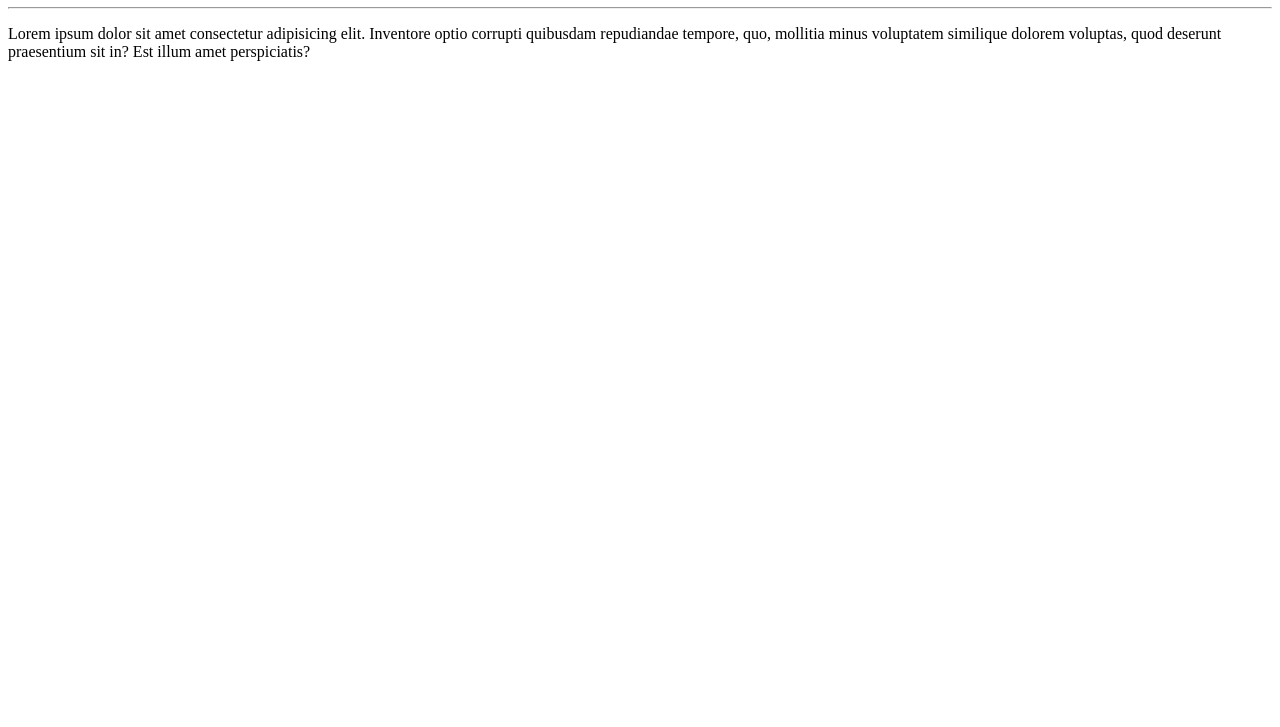
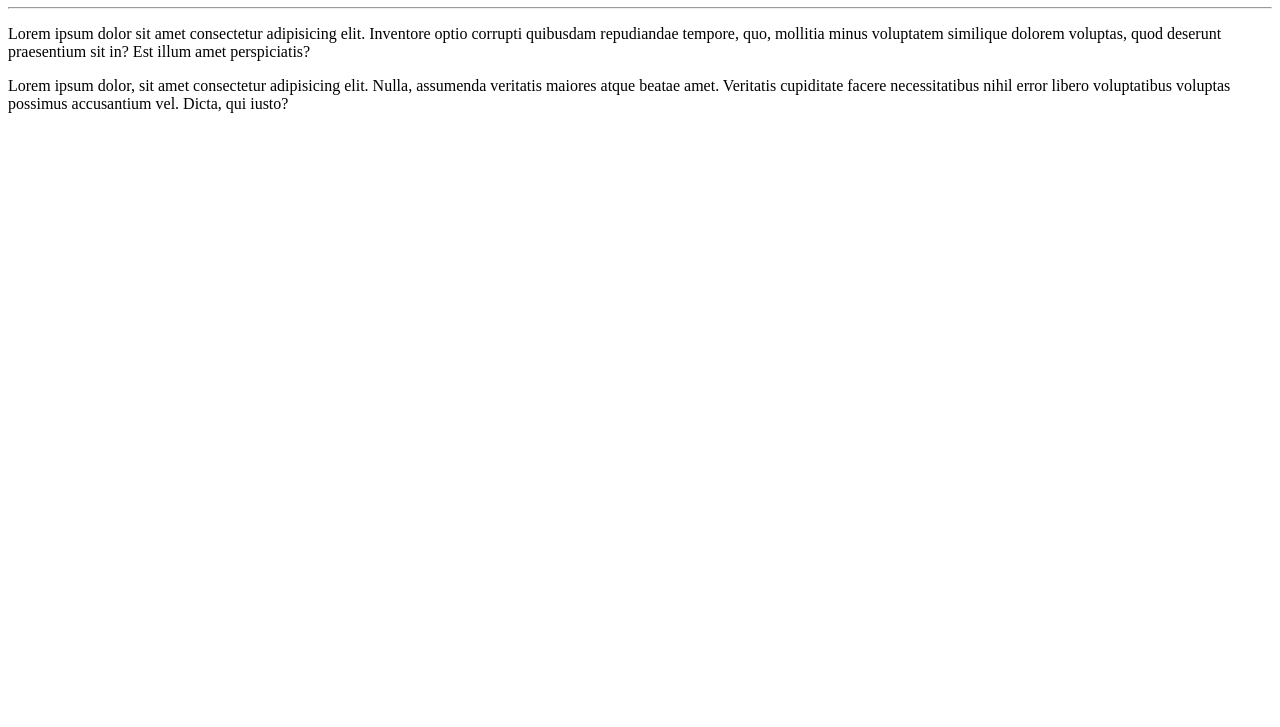
Before and after one commit to lucaslanjos/Ola-Mundo, a plain HTML site: page site-exemplo/index.html in a window 1280 px wide. Shown: the part 73-800 px from the top of the page. Drawn offline with Linux system fonts and the light colour scheme.

Commit message:
adicionei um paragráfo

```diff
--- a/site-exemplo/index.html
+++ b/site-exemplo/index.html
@@ -9,5 +9,6 @@
     <h1>Olá, Mundo</h1>
     <hr>
     <p>Lorem ipsum dolor sit amet consectetur adipisicing elit. Inventore optio corrupti quibusdam repudiandae tempore, quo, mollitia minus voluptatem similique dolorem voluptas, quod deserunt praesentium sit in? Est illum amet perspiciatis?</p>
+    <p>Lorem ipsum dolor, sit amet consectetur adipisicing elit. Nulla, assumenda veritatis maiores atque beatae amet. Veritatis cupiditate facere necessitatibus nihil error libero voluptatibus voluptas possimus accusantium vel. Dicta, qui iusto?</p>
 </body>
 </html>
```
